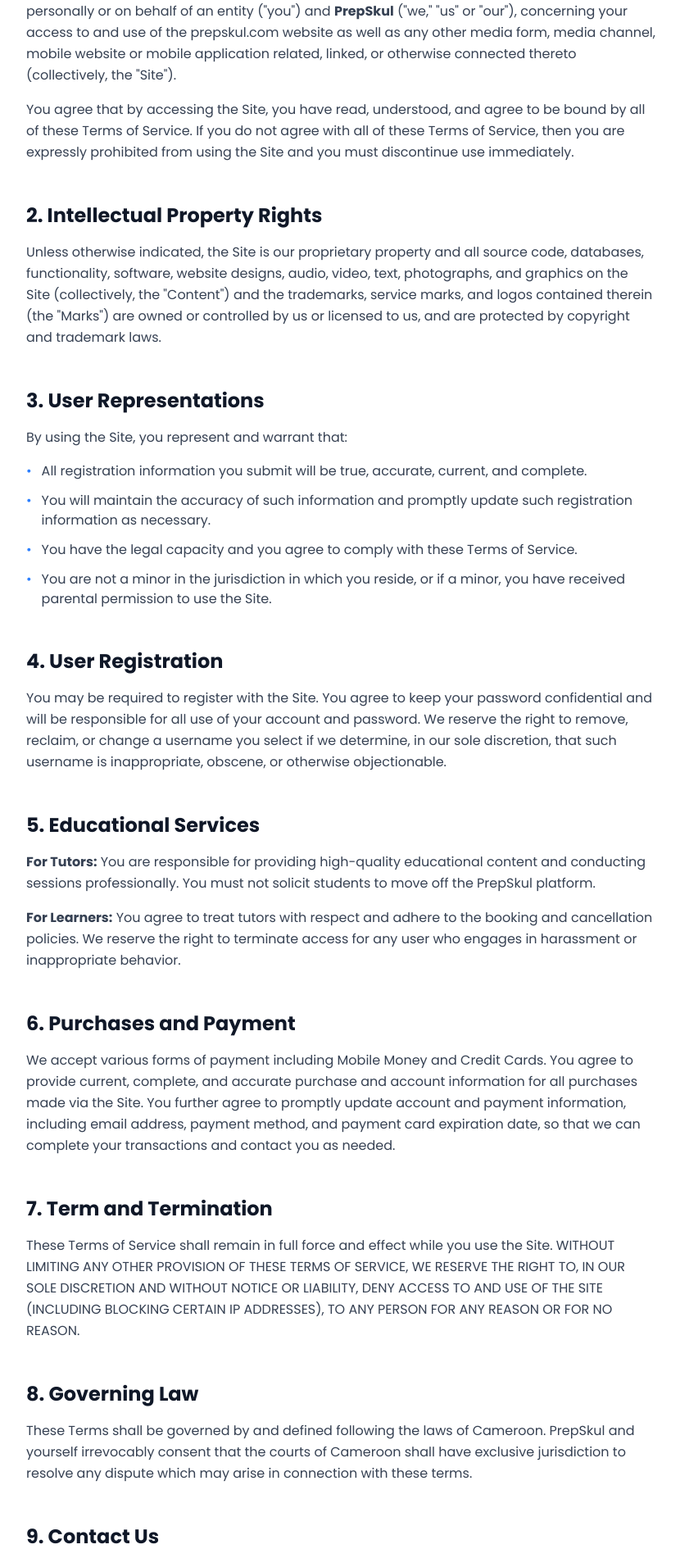
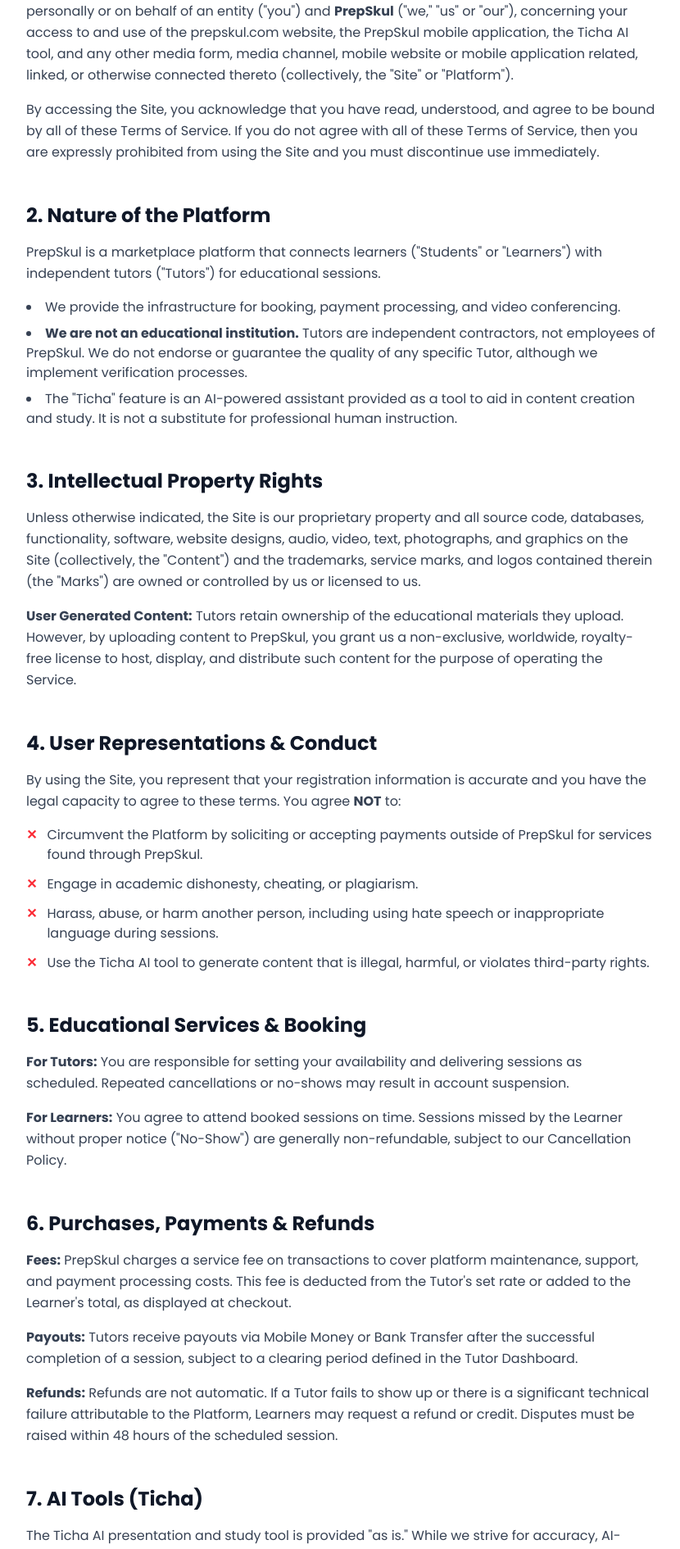
Before and after one commit to delbertkimbi/PrepSkul_Web, a Next.js app: page /en/terms in a window 1280 px wide. Shown: the part 442-2332 px from the top of the page at 82% size, without its empty margins (224-1054 px from the left). Built offline with nearby package versions, Linux system fonts and the light colour scheme.

Commit message:
feat: Expand Terms and Privacy Policy with comprehensive details

```diff
--- a/app/[locale]/terms/page.tsx
+++ b/app/[locale]/terms/page.tsx
@@ -48,93 +48,115 @@ export default function TermsPage({ params }: { params: { locale: string } }) {
           <section>
             <h2 className="text-2xl font-bold text-gray-900 mb-4">1. Agreement to Terms</h2>
             <p className="text-gray-700 leading-relaxed">
-              These Terms of Service constitute a legally binding agreement made between you, whether personally or on behalf of an entity ("you") and <strong>PrepSkul</strong> ("we," "us" or "our"), concerning your access to and use of the prepskul.com website as well as any other media form, media channel, mobile website or mobile application related, linked, or otherwise connected thereto (collectively, the "Site").
+              These Terms of Service constitute a legally binding agreement made between you, whether personally or on behalf of an entity ("you") and <strong>PrepSkul</strong> ("we," "us" or "our"), concerning your access to and use of the prepskul.com website, the PrepSkul mobile application, the Ticha AI tool, and any other media form, media channel, mobile website or mobile application related, linked, or otherwise connected thereto (collectively, the "Site" or "Platform").
             </p>
             <p className="mt-4 text-gray-700 leading-relaxed">
-              You agree that by accessing the Site, you have read, understood, and agree to be bound by all of these Terms of Service. If you do not agree with all of these Terms of Service, then you are expressly prohibited from using the Site and you must discontinue use immediately.
+              By accessing the Site, you acknowledge that you have read, understood, and agree to be bound by all of these Terms of Service. If you do not agree with all of these Terms of Service, then you are expressly prohibited from using the Site and you must discontinue use immediately.
             </p>
           </section>
 
           {/* Section 2 */}
           <section>
-            <h2 className="text-2xl font-bold text-gray-900 mb-4">2. Intellectual Property Rights</h2>
+            <h2 className="text-2xl font-bold text-gray-900 mb-4">2. Nature of the Platform</h2>
             <p className="text-gray-700 leading-relaxed">
-              Unless otherwise indicated, the Site is our proprietary property and all source code, databases, functionality, software, website designs, audio, video, text, photographs, and graphics on the Site (collectively, the "Content") and the trademarks, service marks, and logos contained therein (the "Marks") are owned or controlled by us or licensed to us, and are protected by copyright and trademark laws.
+              PrepSkul is a marketplace platform that connects learners ("Students" or "Learners") with independent tutors ("Tutors") for educational sessions.
             </p>
+            <ul className="mt-4 space-y-2 text-gray-700 list-disc list-inside">
+              <li>We provide the infrastructure for booking, payment processing, and video conferencing.</li>
+              <li><strong>We are not an educational institution.</strong> Tutors are independent contractors, not employees of PrepSkul. We do not endorse or guarantee the quality of any specific Tutor, although we implement verification processes.</li>
+              <li>The "Ticha" feature is an AI-powered assistant provided as a tool to aid in content creation and study. It is not a substitute for professional human instruction.</li>
+            </ul>
           </section>
 
           {/* Section 3 */}
           <section>
-            <h2 className="text-2xl font-bold text-gray-900 mb-4">3. User Representations</h2>
+            <h2 className="text-2xl font-bold text-gray-900 mb-4">3. Intellectual Property Rights</h2>
+            <p className="text-gray-700 leading-relaxed">
+              Unless otherwise indicated, the Site is our proprietary property and all source code, databases, functionality, software, website designs, audio, video, text, photographs, and graphics on the Site (collectively, the "Content") and the trademarks, service marks, and logos contained therein (the "Marks") are owned or controlled by us or licensed to us.
+            </p>
+            <p className="mt-4 text-gray-700 leading-relaxed">
+              <strong>User Generated Content:</strong> Tutors retain ownership of the educational materials they upload. However, by uploading content to PrepSkul, you grant us a non-exclusive, worldwide, royalty-free license to host, display, and distribute such content for the purpose of operating the Service.
+            </p>
+          </section>
+
+          {/* Section 4 */}
+          <section>
+            <h2 className="text-2xl font-bold text-gray-900 mb-4">4. User Representations & Conduct</h2>
             <p className="text-gray-700 leading-relaxed mb-4">
-              By using the Site, you represent and warrant that:
+              By using the Site, you represent that your registration information is accurate and you have the legal capacity to agree to these terms. You agree <strong>NOT</strong> to:
             </p>
             <ul className="space-y-3 text-gray-700">
               <li className="flex items-start">
-                <span className="mr-3 text-blue-500 flex-shrink-0">•</span>
-                <span>All registration information you submit will be true, accurate, current, and complete.</span>
+                <span className="mr-3 text-red-500 font-bold flex-shrink-0">✕</span>
+                <span>Circumvent the Platform by soliciting or accepting payments outside of PrepSkul for services found through PrepSkul.</span>
               </li>
               <li className="flex items-start">
-                <span className="mr-3 text-blue-500 flex-shrink-0">•</span>
-                <span>You will maintain the accuracy of such information and promptly update such registration information as necessary.</span>
+                <span className="mr-3 text-red-500 font-bold flex-shrink-0">✕</span>
+                <span>Engage in academic dishonesty, cheating, or plagiarism.</span>
               </li>
               <li className="flex items-start">
-                <span className="mr-3 text-blue-500 flex-shrink-0">•</span>
-                <span>You have the legal capacity and you agree to comply with these Terms of Service.</span>
+                <span className="mr-3 text-red-500 font-bold flex-shrink-0">✕</span>
+                <span>Harass, abuse, or harm another person, including using hate speech or inappropriate language during sessions.</span>
               </li>
               <li className="flex items-start">
-                <span className="mr-3 text-blue-500 flex-shrink-0">•</span>
-                <span>You are not a minor in the jurisdiction in which you reside, or if a minor, you have received parental permission to use the Site.</span>
+                <span className="mr-3 text-red-500 font-bold flex-shrink-0">✕</span>
+                <span>Use the Ticha AI tool to generate content that is illegal, harmful, or violates third-party rights.</span>
               </li>
             </ul>
           </section>
 
-          {/* Section 4 */}
-          <section>
-            <h2 className="text-2xl font-bold text-gray-900 mb-4">4. User Registration</h2>
-            <p className="text-gray-700 leading-relaxed">
-              You may be required to register with the Site. You agree to keep your password confidential and will be responsible for all use of your account and password. We reserve the right to remove, reclaim, or change a username you select if we determine, in our sole discretion, that such username is inappropriate, obscene, or otherwise objectionable.
-            </p>
-          </section>
-
           {/* Section 5 */}
           <section>
-            <h2 className="text-2xl font-bold text-gray-900 mb-4">5. Educational Services</h2>
+            <h2 className="text-2xl font-bold text-gray-900 mb-4">5. Educational Services & Booking</h2>
             <p className="text-gray-700 leading-relaxed mb-4">
-              <strong>For Tutors:</strong> You are responsible for providing high-quality educational content and conducting sessions professionally. You must not solicit students to move off the PrepSkul platform.
+              <strong>For Tutors:</strong> You are responsible for setting your availability and delivering sessions as scheduled. Repeated cancellations or no-shows may result in account suspension.
             </p>
             <p className="text-gray-700 leading-relaxed">
-              <strong>For Learners:</strong> You agree to treat tutors with respect and adhere to the booking and cancellation policies. We reserve the right to terminate access for any user who engages in harassment or inappropriate behavior.
+              <strong>For Learners:</strong> You agree to attend booked sessions on time. Sessions missed by the Learner without proper notice ("No-Show") are generally non-refundable, subject to our Cancellation Policy.
             </p>
           </section>
 
           {/* Section 6 */}
           <section>
-            <h2 className="text-2xl font-bold text-gray-900 mb-4">6. Purchases and Payment</h2>
+            <h2 className="text-2xl font-bold text-gray-900 mb-4">6. Purchases, Payments & Refunds</h2>
+            <p className="text-gray-700 leading-relaxed mb-4">
+              <strong>Fees:</strong> PrepSkul charges a service fee on transactions to cover platform maintenance, support, and payment processing costs. This fee is deducted from the Tutor's set rate or added to the Learner's total, as displayed at checkout.
+            </p>
+            <p className="text-gray-700 leading-relaxed mb-4">
+              <strong>Payouts:</strong> Tutors receive payouts via Mobile Money or Bank Transfer after the successful completion of a session, subject to a clearing period defined in the Tutor Dashboard.
+            </p>
             <p className="text-gray-700 leading-relaxed">
-              We accept various forms of payment including Mobile Money and Credit Cards. You agree to provide current, complete, and accurate purchase and account information for all purchases made via the Site. You further agree to promptly update account and payment information, including email address, payment method, and payment card expiration date, so that we can complete your transactions and contact you as needed.
+              <strong>Refunds:</strong> Refunds are not automatic. If a Tutor fails to show up or there is a significant technical failure attributable to the Platform, Learners may request a refund or credit. Disputes must be raised within 48 hours of the scheduled session.
             </p>
           </section>
 
           {/* Section 7 */}
           <section>
-            <h2 className="text-2xl font-bold text-gray-900 mb-4">7. Term and Termination</h2>
+            <h2 className="text-2xl font-bold text-gray-900 mb-4">7. AI Tools (Ticha)</h2>
             <p className="text-gray-700 leading-relaxed">
-              These Terms of Service shall remain in full force and effect while you use the Site. WITHOUT LIMITING ANY OTHER PROVISION OF THESE TERMS OF SERVICE, WE RESERVE THE RIGHT TO, IN OUR SOLE DISCRETION AND WITHOUT NOTICE OR LIABILITY, DENY ACCESS TO AND USE OF THE SITE (INCLUDING BLOCKING CERTAIN IP ADDRESSES), TO ANY PERSON FOR ANY REASON OR FOR NO REASON.
+              The Ticha AI presentation and study tool is provided "as is." While we strive for accuracy, AI-generated content may contain errors or inaccuracies. You are responsible for verifying any information generated by Ticha before using it for academic or professional purposes.
             </p>
           </section>
 
           {/* Section 8 */}
           <section>
-            <h2 className="text-2xl font-bold text-gray-900 mb-4">8. Governing Law</h2>
+            <h2 className="text-2xl font-bold text-gray-900 mb-4">8. Limitation of Liability</h2>
             <p className="text-gray-700 leading-relaxed">
-              These Terms shall be governed by and defined following the laws of Cameroon. PrepSkul and yourself irrevocably consent that the courts of Cameroon shall have exclusive jurisdiction to resolve any dispute which may arise in connection with these terms.
+              IN NO EVENT WILL WE BE LIABLE TO YOU OR ANY THIRD PARTY FOR ANY DIRECT, INDIRECT, CONSEQUENTIAL, EXEMPLARY, INCIDENTAL, SPECIAL, OR PUNITIVE DAMAGES ARISING FROM YOUR USE OF THE SITE. We do not guarantee specific educational outcomes or grades resulting from the use of our services.
             </p>
           </section>
 
           {/* Section 9 */}
           <section>
-            <h2 className="text-2xl font-bold text-gray-900 mb-4">9. Contact Us</h2>
+            <h2 className="text-2xl font-bold text-gray-900 mb-4">9. Governing Law & Dispute Resolution</h2>
+            <p className="text-gray-700 leading-relaxed">
+              These Terms shall be governed by and defined following the laws of the Republic of Cameroon. Any dispute arising out of or in connection with these terms shall first be attempted to be settled through amicable negotiation. If negotiation fails, the dispute shall be referred to the competent courts of Cameroon.
+            </p>
+          </section>
+
+          {/* Section 10 */}
+          <section>
+            <h2 className="text-2xl font-bold text-gray-900 mb-4">10. Contact Us</h2>
             <p className="text-gray-700 leading-relaxed mb-6">
               In order to resolve a complaint regarding the Site or to receive further information regarding use of the Site, please contact us at:
             </p>
```
Also changed, not shown: app/[locale]/privacy-policy/page.tsx (+37 -36 lines).
